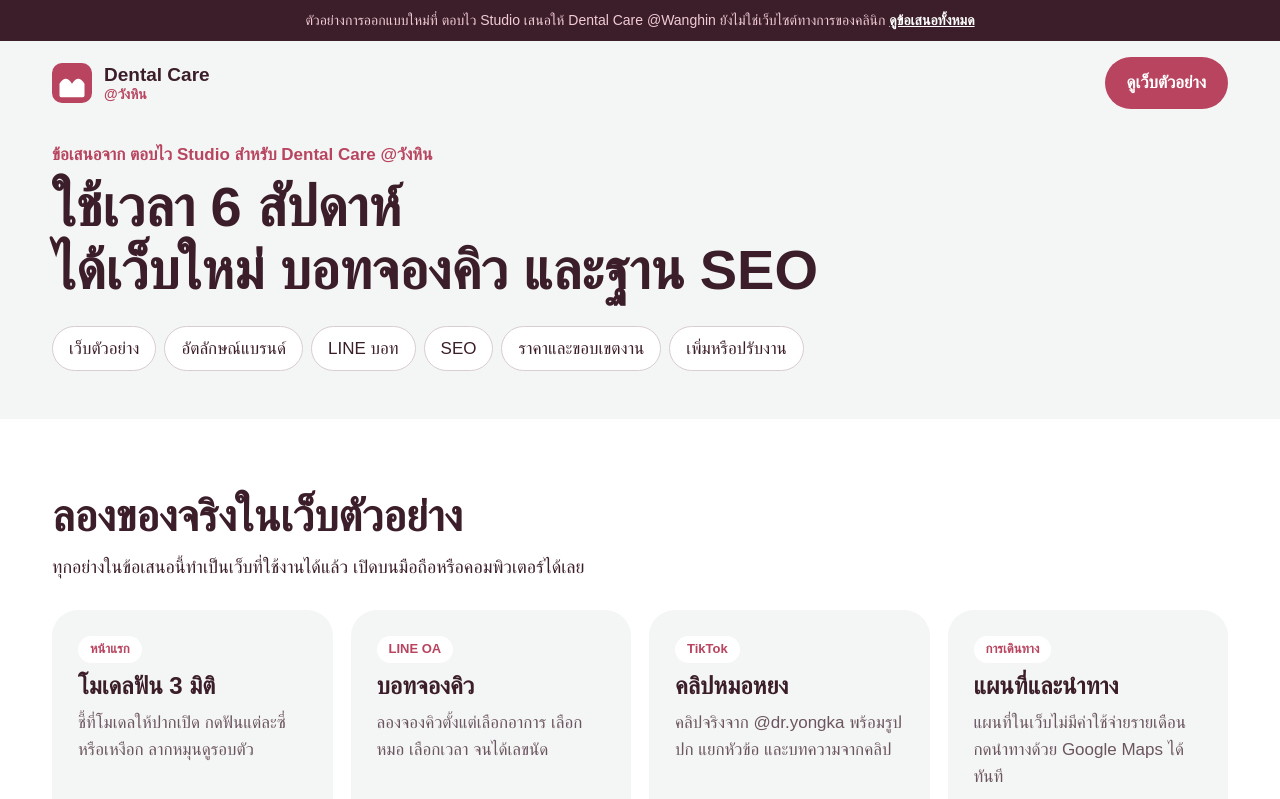
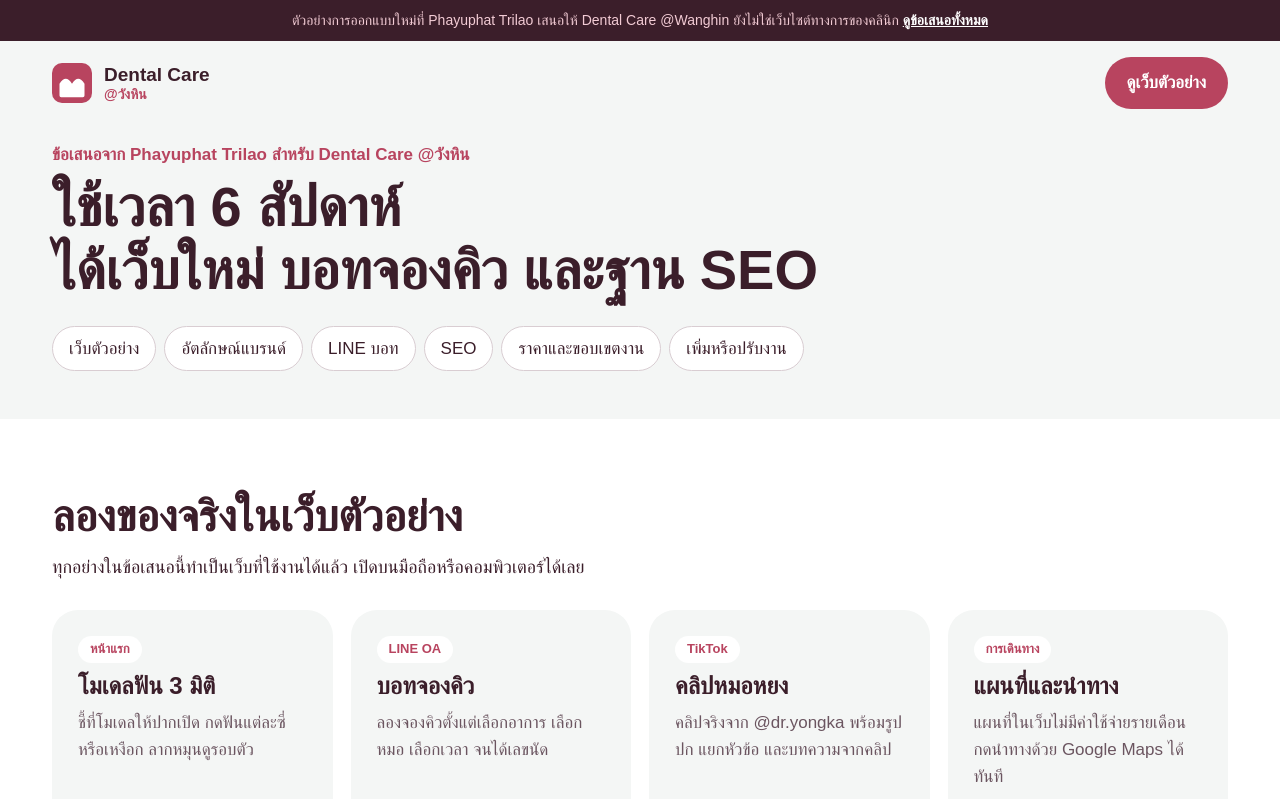
Before and after one commit to OBluemingO/wanghin-web, a Next.js app: page /proposal in a window 1280 px wide. Shown: the top 799 px of the page. Built offline with nearby package versions, Linux system fonts and the light colour scheme; no server answers; a web font is replaced by a local one.

Commit message:
Replace studio name with Phayuphat Trilao
Co-Authored-By: Claude Opus 5.5 <noreply@anthropic.com>
Claude-Session: https://claude.ai/code/session_0122EYTsL2EidtxV6X4AaBCx

```diff
--- a/src/app/proposal/page.tsx
+++ b/src/app/proposal/page.tsx
@@ -5,7 +5,7 @@ import { BrandMark, GumLine } from "@/components/Icons";
 import styles from "./proposal.module.css";
 
 export const metadata: Metadata = {
-  title: "ข้อเสนอจาก ตอบไว Studio",
+  title: "ข้อเสนอจาก Phayuphat Trilao",
   description: "อัตลักษณ์แบรนด์ เว็บไซต์ใหม่ LINE OA บอทจองคิว และแผน SEO สำหรับ Dental Care @Wanghin",
   robots: { index: false, follow: false },
 };
@@ -76,7 +76,7 @@ export default function Proposal() {
           <Link href="/" className="btn-primary">ดูเว็บตัวอย่าง</Link>
         </div>
         <div className="wrap">
-          <p className={styles.kicker}>ข้อเสนอจาก ตอบไว Studio สำหรับ Dental Care @วังหิน</p>
+          <p className={styles.kicker}>ข้อเสนอจาก Phayuphat Trilao สำหรับ Dental Care @วังหิน</p>
           <h1 className={`h-display ${styles.h1}`}>ใช้เวลา 6 สัปดาห์<br />ได้เว็บใหม่ บอทจองคิว และฐาน SEO</h1>
           <nav className={styles.toc} aria-label="ส่วนของข้อเสนอ">
             <a href="#demo">เว็บตัวอย่าง</a><a href="#brand">อัตลักษณ์แบรนด์</a><a href="#line-bot">LINE บอท</a><a href="#seo">SEO</a><a href="#scope">ราคาและขอบเขตงาน</a><a href="#changes">เพิ่มหรือปรับงาน</a>
@@ -328,7 +328,7 @@ export default function Proposal() {
         <div className={styles.talk}>
           <div>
             <p className={`h-display ${styles.talkTitle}`}>คุยรายละเอียดหรือปรับ requirement</p>
-            <p className="muted">Phayuphat Trilao · ตอบไว Studio</p>
+            <p className="muted">Phayuphat Trilao</p>
           </div>
           <div className={styles.talkBtns}>
             <a href="tel:+66825914037" className="btn-primary">โทร 082-591-4037</a>
--- a/src/components/DemoBanner.tsx
+++ b/src/components/DemoBanner.tsx
@@ -3,7 +3,7 @@ import Link from "next/link";
 export default function DemoBanner() {
   return (
     <div role="note" className="demo-banner">
-      ตัวอย่างการออกแบบใหม่ที่ ตอบไว Studio เสนอให้ Dental Care @Wanghin ยังไม่ใช่เว็บไซต์ทางการของคลินิก{" "}
+      ตัวอย่างการออกแบบใหม่ที่ Phayuphat Trilao เสนอให้ Dental Care @Wanghin ยังไม่ใช่เว็บไซต์ทางการของคลินิก{" "}
       <Link href="/proposal">ดูข้อเสนอทั้งหมด</Link>
     </div>
   );
```
Also changed, not shown: 1 other file (tests, documents, lock files or other folders).
